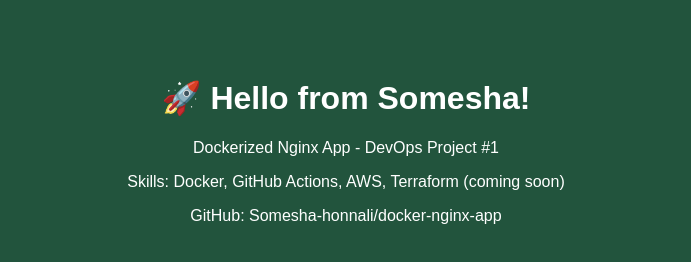
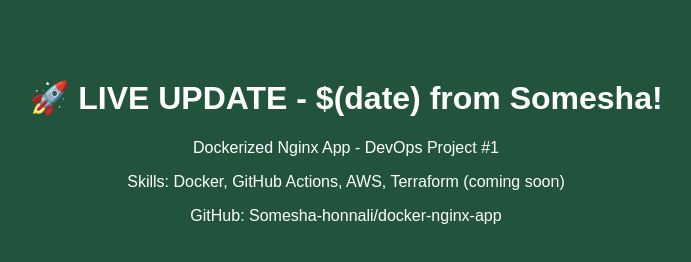
Before and after one commit to Somesha-honnali/docker-nginx-app, a plain HTML site: page app/index.html in a window 1280 px wide. Shown: the whole page, without its empty margins (294-985 px from the left). Drawn offline with Linux system fonts and the light colour scheme.

```diff
--- a/app/index.html
+++ b/app/index.html
@@ -5,7 +5,7 @@
     <style>body { font-family: Arial; text-align: center; padding: 50px; background: #22543d; color: white; }</style>
 </head>
 <body>
-    <h1>🚀 Hello from Somesha!</h1>
+    <h1>🚀 LIVE UPDATE - $(date) from Somesha!</h1>
     <p>Dockerized Nginx App - DevOps Project #1</p>
     <p>Skills: Docker, GitHub Actions, AWS, Terraform (coming soon)</p>
     <p>GitHub: Somesha-honnali/docker-nginx-app</p>
```
